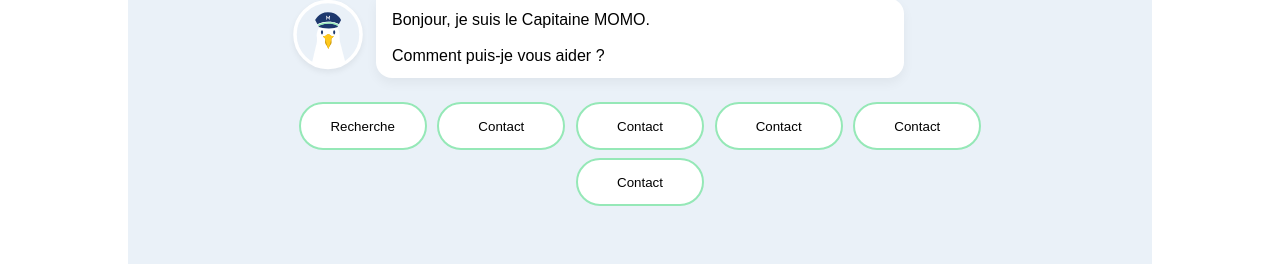
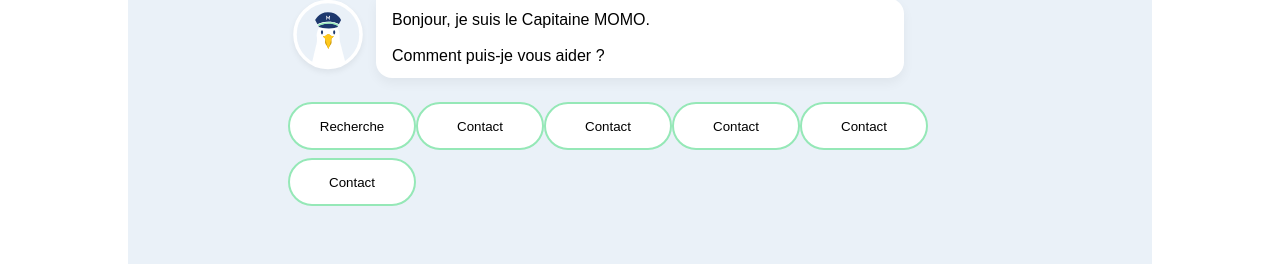
Before and after one commit to Florian-Piault/Monocean, a Vue app: page / in a window 1280 px wide. Shown: the part 153-417 px from the top of the page. Built offline with nearby package versions, Linux system fonts and the light colour scheme; what vue-cookies would draw is missing.

Commit message:
action button : flex-start

```diff
--- a/src/assets/css/chatActions.css
+++ b/src/assets/css/chatActions.css
@@ -5,7 +5,7 @@
 	flex-direction: row;
 	align-items: center;
 	flex-wrap: wrap;
-	justify-content: space-evenly;
+	justify-content: flex-start;
 	margin: 0 12.5vw;
 }
 
```
